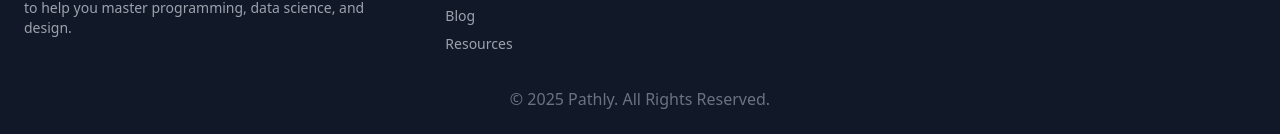
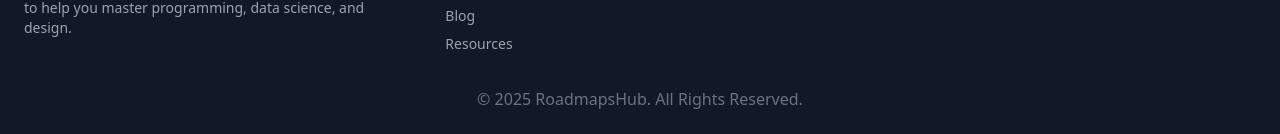
Before and after one commit to thirumaleshthiru/roadmaps-client, a React (Create React App) app: page /ai-generated-roadmaps in a window 1280 px wide. Shown: the part 818-952 px from the top of the page. Built offline with nearby package versions, Linux system fonts and the light colour scheme.

Commit message:
updating shadows

```diff
--- a/src/components/Concept.jsx
+++ b/src/components/Concept.jsx
@@ -14,12 +14,12 @@
       <div className={`w-full md:w-5/12 px-1 mb-6 md:mb-0 z-10`}>
         <div
           className={`
-            p-3 rounded-xl shadow-lg bg-white cursor-pointer
+            p-3 rounded-xl  bg-white cursor-pointer
             transform transition-all duration-300
             hover:scale-102 hover:shadow-2xl
             ${marked ? 'border-l-4 border-green-500' : 'border-l-4 border-transparent'}
             relative overflow-hidden
-          `}
+shadow-[0_3px_10px_rgb(0,0,0,0.2)]          `}
           onClick={onClick}
         >
           {/* Concept Title */}
--- a/src/components/Footer.jsx
+++ b/src/components/Footer.jsx
@@ -46,7 +46,7 @@
         </div>
 
         <div className="mt-8 text-center text-xs text-gray-500">
-          <p>&copy; 2025 Pathly. All Rights Reserved.</p>
+          <p>&copy; 2025 RoadmapsHub. All Rights Reserved.</p>
         </div>
       </div>
     </footer>
```
